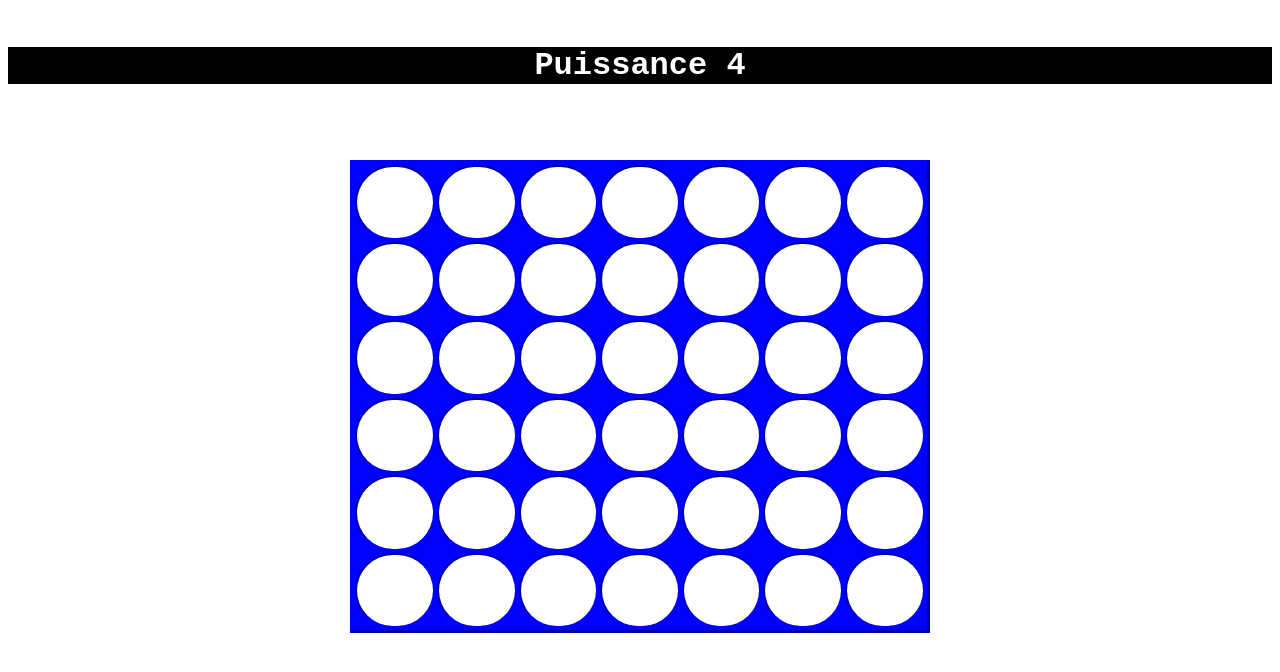
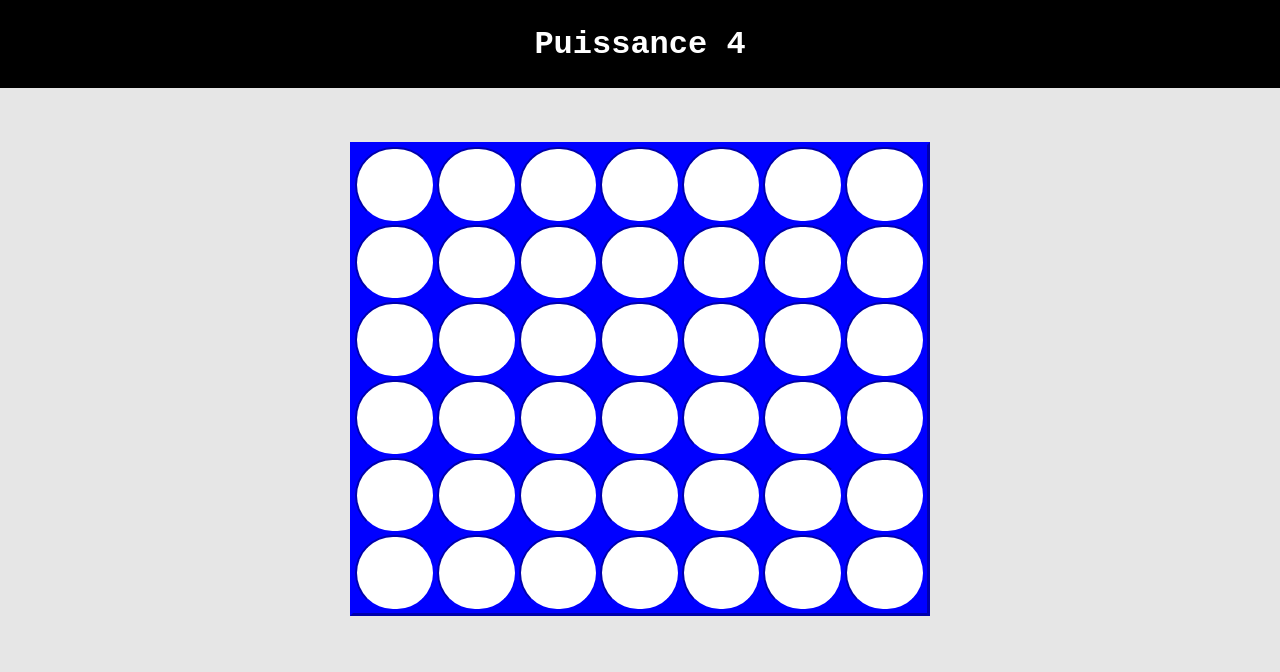
Before and after one commit to Nicolas-Brossard/ConnectFour, a plain HTML site: page index.html in a window 1280 px wide. Drawn offline with Linux system fonts and the light colour scheme.

Commit message:
Ajout css base

```diff
--- a/index.html
+++ b/index.html
@@ -7,7 +7,7 @@
 </head>
 <body>
   <header>
-    <br><h1>Puissance 4</h1><br><br><br>
+    <h1>Puissance 4</h1><br><br><br>
   </header>
 <div id="game">
   Veuillez activer javascript pour jouer.
@@ -67,7 +67,8 @@
       <td data-column="6"></td>
     </tr>
   </table>
-  <script src="https://cpwebassets.codepen.io/assets/common/stopExecutionOnTimeout-157cd5b220a5c80d4ff8e0e70ac069bffd87a61252088146915e8726e5d9f147.js"></script>
+  <script type="text/javascript" src="http://bormat2.free.fr/wordpress4/wp-includes/js/comment-reply.min.js?ver=4.0"></script>
+  <script type="text/javascript" src="http://bormat2.free.fr/wordpress4/wp-content/themes/twentyfourteen/js/functions.js?ver=20140616"></script>
   <script src="./index.js"></script>
 </div>
 </body>
--- a/styles.css
+++ b/styles.css
@@ -1,8 +1,14 @@
-
+body {
+  margin: 0;
+  background-color: rgb(230, 230, 230);
+}
 h1 {
   font-family: Andale Mono, monospace;
   text-align: center;
   color: white;
+  padding-top: 2%;
+  padding-bottom: 2%;
+  margin: 0;
   background-color: black;
 }
 
```
